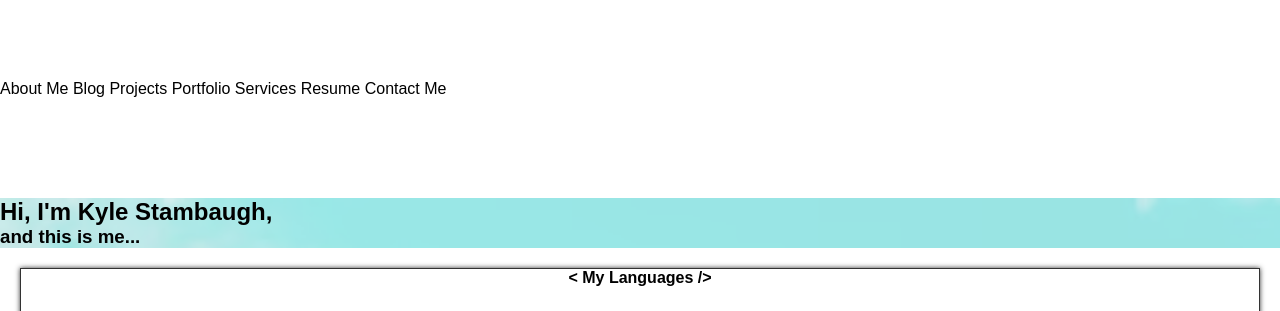
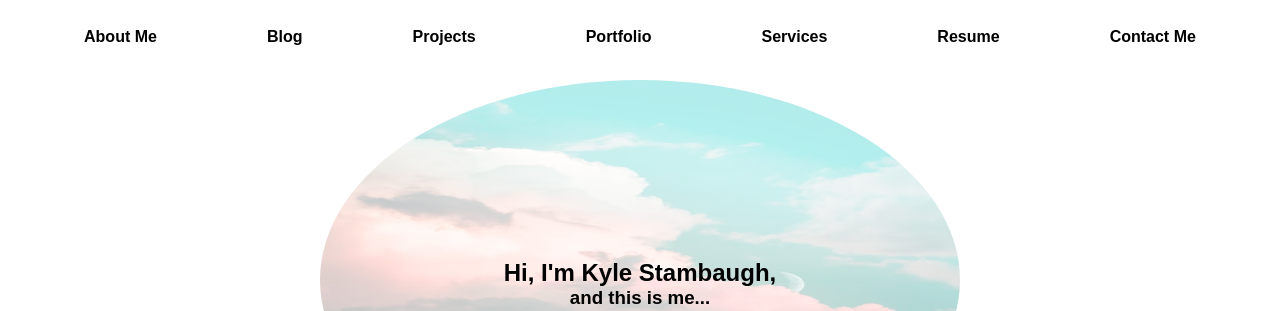
Before and after one commit to kstambaugh/profile_page, a plain HTML site: page digital_business_card/index.html in a window 1280 px wide. Shown: the top 311 px of the page. Drawn offline with Linux system fonts and the light colour scheme.

Commit message:
doing overhaul on css, organizing and removing dead code

```diff
--- a/digital_business_card/blogstyles.css
+++ b/digital_business_card/blogstyles.css
@@ -10,6 +10,9 @@ ul {
     display: none;
 }
 
+nav {
+    display: none;
+}
 
 .lobster {
     font-family: 'Lobster Two', italic
@@ -27,7 +30,15 @@ ul {
     font-family: 'Pacifico', cursive;
 }
 
-
+body {
+    position: absolute;
+    display: flex;
+    min-height: 100vh;
+    flex-direction: column;
+    justify-content: space-between;
+    /* background-image: url(assets/blog_pics/background.png); */
+    background-attachment: fixed;
+}
 
 .hamburger-menu {
     position: absolute;
@@ -44,26 +55,11 @@ header {
     height: 70px;
 }
 
-#hanging-vines {
-    background-image: url(assets/blog_pics/hanging-vines.png);
-    min-height: 2em;
-}
-
 main {
     text-align: center;
     display: flex;
     flex-direction: column;
     border: 1px solid #333;
-}
-
-body {
-    display: flex;
-    min-height: 100vh;
-    flex-direction: column;
-    justify-content: space-between;
-    /* background-image: linear-gradient(to bottom, skyblue, white); */
-    background-image: url(assets/blog_pics/background.png);
-    background-attachment: fixed;
 }
 
 .myCards {
@@ -79,26 +75,20 @@ main h3 {
     color: white;
 }
 
-.card-img {
+/* .card-img {
     max-height: 150px;
     width: 45%;
     float: left;
     border-right: 1px solid #333;
     box-shadow: 5px 0px 5px -1px white;
-}
+} */
 
-.myCards p {
+/* .myCards p {
     max-width: 50%;
     margin-top: 5px;
     float: right;
-}
+} */
 
-
-#woodtop {
-    background-image: url(assets/blog_pics/wall-topper.png);
-    min-height: 2em;
-    z-index: 2;
-}
 
 footer {
     background-image: url(assets/blog_pics/brick-wall.png);
@@ -112,6 +102,11 @@ footer {
 @media (max-width:412) {
     #browser_menu ul {
         display: unset;
+    }
+
+    .left-side,
+    .right-side {
+        display: none;
     }
 
     body {
--- a/digital_business_card/style.css
+++ b/digital_business_card/style.css
@@ -11,10 +11,14 @@
     margin: 0;
     padding: 0;
     font-family: 'Barlow Semi Condensed', sans-serif;
+    font-weight: bold;
     list-style: none;
     text-decoration: none;
     color: inherit;
 }
+
+/* this applies to both browser and mobile styling ----------------------------------------------------------------------------------------------------- */
+.menu__item:hover {}
 
 /* just turns the sidebar into a hamburger menu for mobile ---------------------------------------------------------------------------------------------*/
 
@@ -84,7 +88,7 @@
         margin: 0;
         padding: 33px 0;
         list-style: none;
-        background-image: linear-gradient(230deg, #fafafa, #fafafa, #fafafa, var(--medium-turquoise), var(--tiffany-blue));
+        background-image: linear-gradient(230deg, #fafafa, #fafafa, var(--medium-turquoise), var(--medium-turquoise));
         box-shadow: 0px 0px 10px rgba(0, 0, 0, .4);
         transition-duration: .25s;
         z-index: 2;
@@ -102,19 +106,37 @@
     }
 }
 
-/* this is for the brower side nav bar ---------------------------------------------------------------------------------------------------------------- */
-aside li {
-    display: inline;
+/* this is for the browser side nav bar ---------------------------------------------------------------------------------------------------------------- */
+aside ul {
+    display: flex;
+    flex-direction: row;
+    justify-content: space-evenly;
 }
 
-.menu__item:hover {
-    border-top-left-radius: 10%;
-    border-bottom-left-radius: 10%;
-    border-top-right-radius: 10%;
-    border-bottom-right-radius: 10%;
-    background-image: linear-gradient(#fafafa, var(--tiffany-blue), #fafafa);
-    box-shadow: 0px 0px 20px 5px var(--congo-pink);
+aside a,
+li {
+    padding: 13px;
+    background-size: cover;
 }
+
+aside {
+    margin-top: 15px;
+}
+
+aside .menu__item {
+    background: linear-gradient(transparent, transparent 50%, var(--medium-turquoise) 50%, var(--medium-turquoise));
+    background-size: 100% 202%;
+    transition: all 0.2s ease;
+}
+
+aside .menu__item:hover {
+    background-position: 100% 100%;
+    box-shadow: 0px 0px 10px #333;
+    color: white;
+}
+
+
+
 
 /* saving these for some javascript fun ---------------------------------------------------------------------------------------------------------------- */
 
@@ -128,24 +150,29 @@ aside li {
 
 #excelvba:hover {} */
 
+
+/* css for the hero picture ------------------------------------------------------------------------------------------------------------ */
+
+
 .hero-wrap {
-    overflow: hidden;
-    position: relative;
+    text-align: center;
+    display: block;
+    height: 40vh;
 }
 
 .hero-image {
     opacity: .4;
-    position: absolute;
+    position: fixed;
     left: 0;
     top: 0;
+    height: 100vh;
     width: 100%;
-    height: auto;
 }
 
 .welcome-text {
     position: relative;
+    margin-top: 100px;
 }
-
 
 main {
     display: flex;
@@ -154,17 +181,19 @@ main {
     margin-top: 100px;
 }
 
+/* this is for inital styling for the languages and social boxes------------------------------------------------------------------------------------------------------------------------------ */
 
-/* this is for inital styling for the languages and social boxes------------------------------------------------------------------------------------------------------------------------------ */
 h4 {
     text-align: center;
     font-weight: bold;
+    margin-top: 20px;
 }
 
 .box-cards {
     display: flex;
     flex-direction: column;
     justify-content: center;
+    z-index: 1;
 
 }
 
@@ -176,7 +205,7 @@ h4 {
 .box-cards ul {
     display: flex;
     justify-content: space-evenly;
-    margin: 30px;
+    margin: 10px;
     min-width: 300px;
 }
 
@@ -188,14 +217,14 @@ h4 {
 
 /* This css is for the programming languages and social media boxes to change colors when hovering------------------------------------------------------------------------------------------ */
 .box {
-    background: linear-gradient(white, white 50%, var(--medium-turquoise) 50%, var(--tiffany-blue));
+    background: linear-gradient(transparent, transparent 50%, var(--medium-turquoise) 50%, var(--medium-turquoise));
     background-size: 100% 202%;
     transition: all 0.2s ease;
 }
 
 .box:hover {
     background-position: 100% 100%;
-    box-shadow: 0px 0px 20px 5px var(--congo-pink);
+    box-shadow: 0px 0px 10px #333;
 }
 
 .box:hover h4 {
@@ -213,7 +242,33 @@ h4 {
         display: none;
     }
 
-    aside .menu__box {
-        padding-top: 80px;
+    .hero-wrap {
+        text-align: center;
+        display: block;
+        height: 40vh;
+    }
+
+    .hero-image {
+        opacity: .3;
+        position: fixed;
+        left: 25%;
+        top: 10%;
+        height: 50vh;
+        width: 50%;
+        border-radius: 50%;
+    }
+
+    .hero-image {
+        box-shadow: inset 0px 0px 0px 0px blue;
+    }
+
+    .welcome-text {
+        position: relative;
+        margin-top: 100px;
+    }
+
+    .box-cards {
+        flex-direction: row;
+        justify-content: space-evenly;
     }
 }
```
Also changed, not shown: digital_business_card/blog.html (+3 -47 lines), digital_business_card/index.html (+1 -1 lines).
